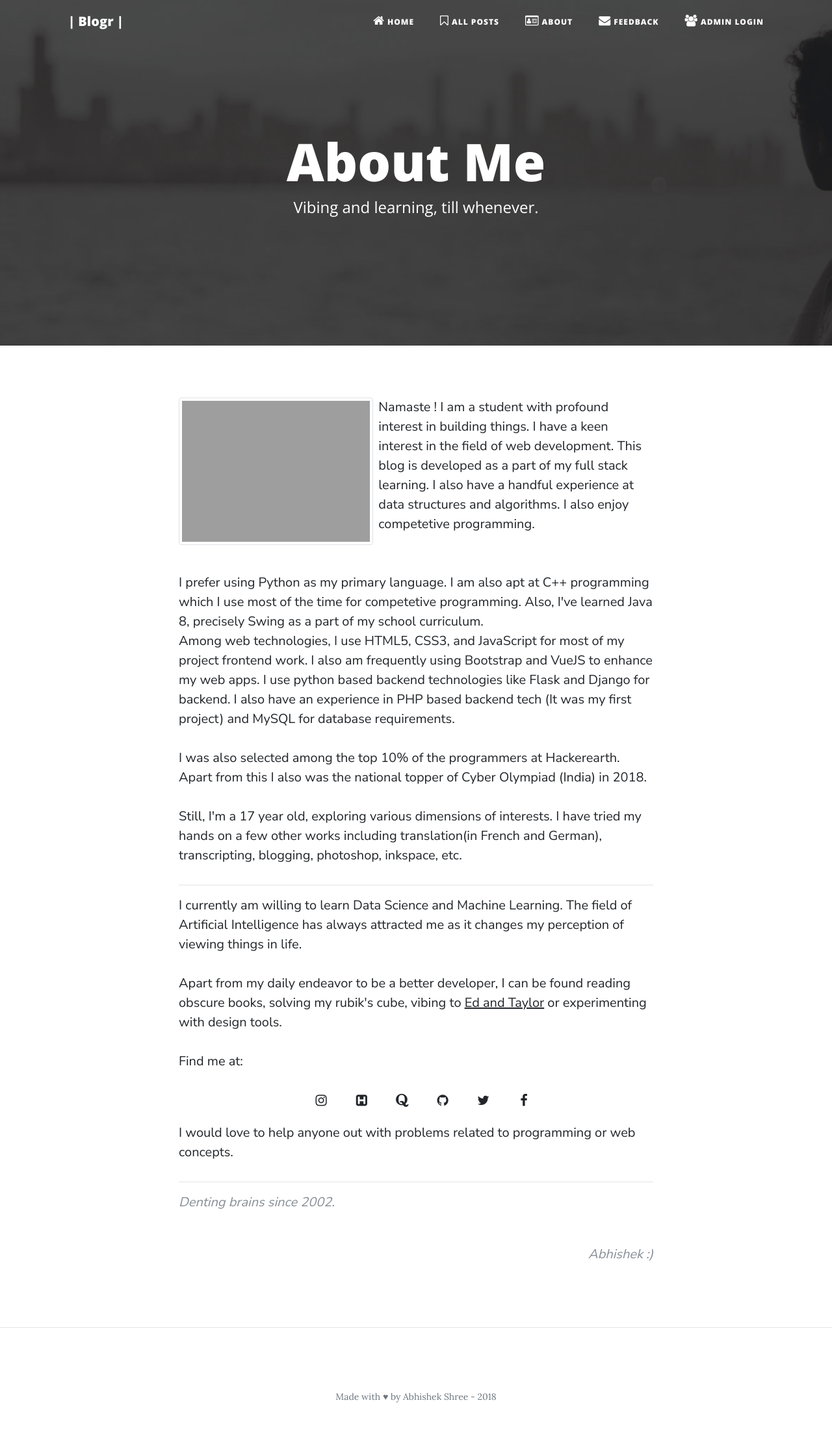
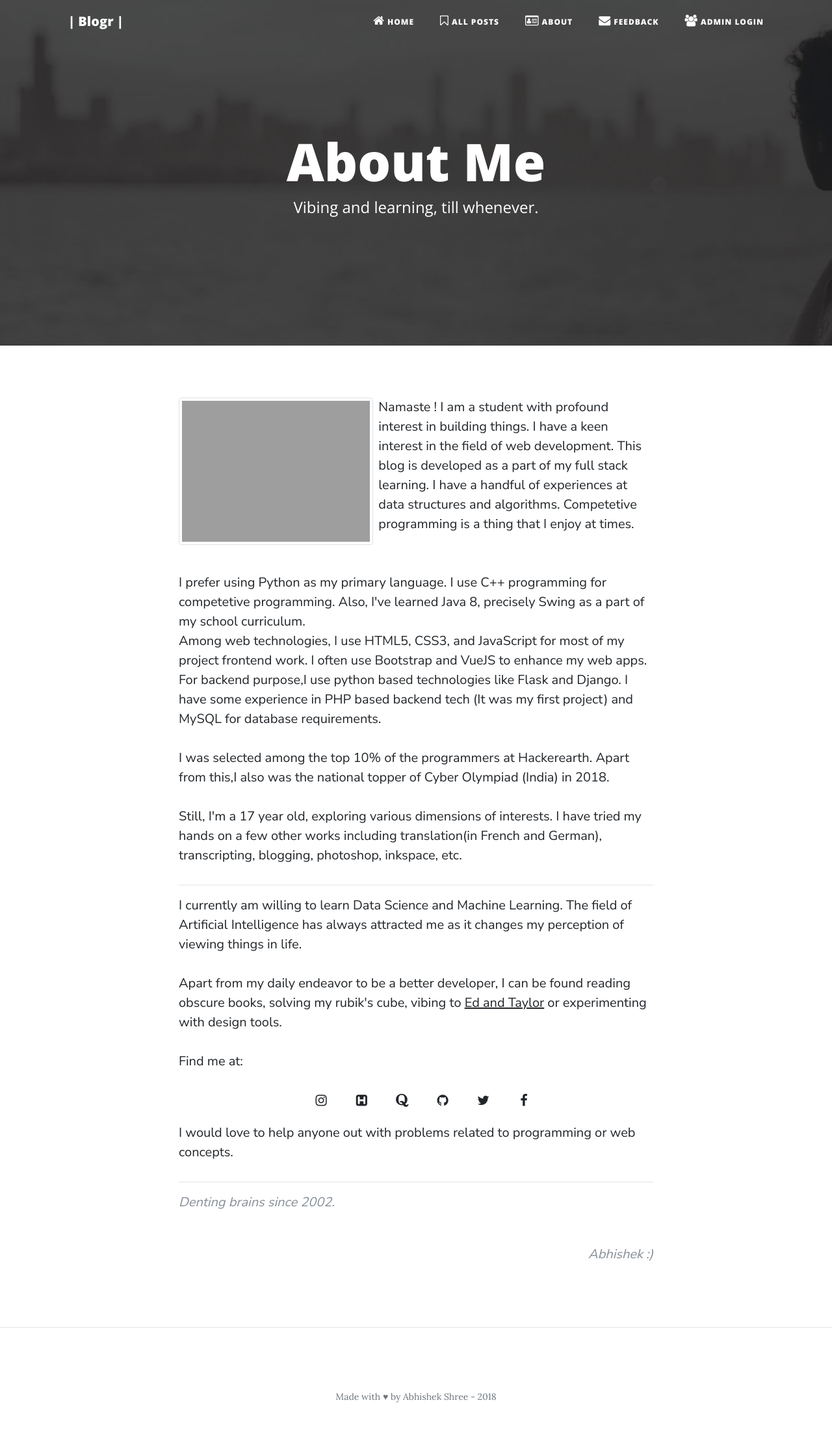
Before and after one commit to abhishekshree/FlaskLearnApp, a Flask app: page /about in a window 1280 px wide. Shown: the whole page at 65% size. Run offline with Flask 2, Linux system fonts and the light colour scheme; some libraries are stand-ins or nearby versions; grey boxes are pictures that could not be loaded.

Commit message:
About section changed

```diff
--- a/templates/about.html
+++ b/templates/about.html
@@ -49,23 +49,22 @@
         <div class="clearfix">
         <img src="static/pic.JPG" alt="My Image" class="img-fluid float-left mr-2 img-thumbnail" style = "width: 41%;">
           <p>
-          Namaste !
-          I am a student with profound interest in building things. I have a keen interest in the field of web development. This blog is developed as a part of my full stack learning. I also have a handful experience at data structures and algorithms. I also enjoy competetive programming.
+          Namaste ! I am a student with profound interest in building things. I have a keen interest in the field of web development. This blog is developed as a part of my full stack learning. I have a handful of experiences at data structures and algorithms. Competetive programming is a thing that I enjoy at times.
           </p>
           </div>
           <p>
-          I prefer using Python as my primary language. I am also apt at C++ programming which I use most of the time for competetive programming. Also, I've learned Java 8, precisely Swing as a part of my school curriculum.
+          I prefer using Python as my primary language. I use C++ programming for competetive programming. Also, I've learned Java 8, precisely Swing as a part of my school curriculum.
           <br>
-          Among web technologies, I use HTML5, CSS3, and JavaScript for most of my project frontend work. I also am frequently using Bootstrap and VueJS to enhance my web apps.
-          I use python based backend technologies like Flask and Django for backend. I also have an experience in PHP based backend tech (It was my first project) and MySQL for database requirements.
+Among web technologies, I use HTML5, CSS3, and JavaScript for most of my project frontend work. I often use Bootstrap and VueJS to enhance my web apps. For backend purpose,I use python based technologies like Flask and Django. I have some experience in PHP based backend tech (It was my first project) and MySQL for database requirements.
           </p>
           <p>
-          I was also selected among the top 10% of the programmers at Hackerearth. Apart from this I also was the national topper of Cyber Olympiad (India) in 2018.
+          I was selected among the top 10% of the programmers at Hackerearth. Apart from this,I also was the national topper of Cyber Olympiad (India) in 2018.
           <br>
           <br>
           Still, I'm a 17 year old, exploring various dimensions of interests. I have tried my hands on a few other works including translation(in French and German), transcripting, blogging, photoshop, inkspace, etc.
           <hr>
           I currently am willing to learn Data Science and Machine Learning. The field of Artificial Intelligence has always attracted me as it changes my perception of viewing things in life.
+
           </p>
           <p>
             Apart from my daily endeavor to be a better developer, I can be found reading obscure books, solving my rubik's cube, vibing to <a href="https://open.spotify.com/playlist/3Ev3P5Fq9CGHAP4brUrtYz">Ed and Taylor</a> or experimenting with design tools.
```
